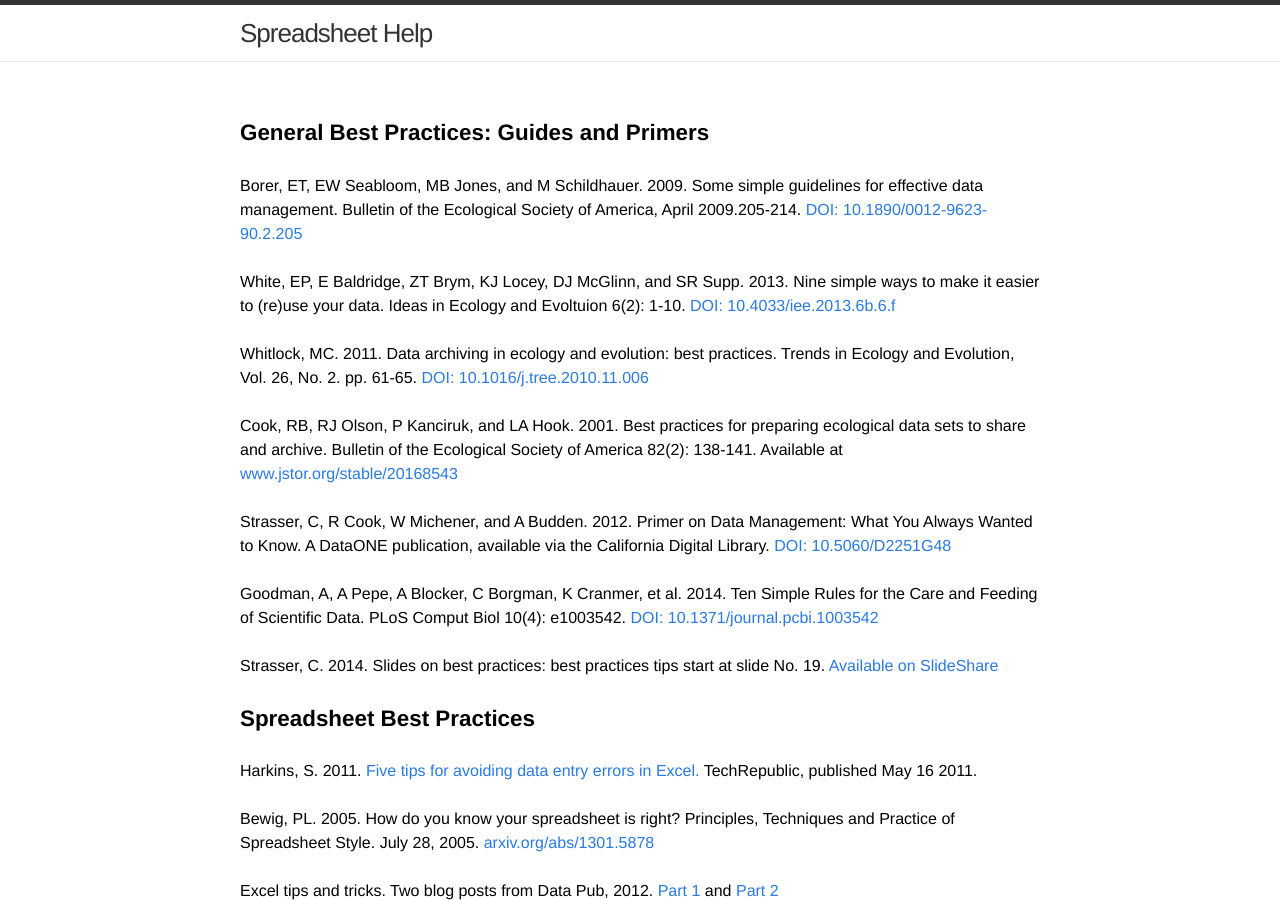
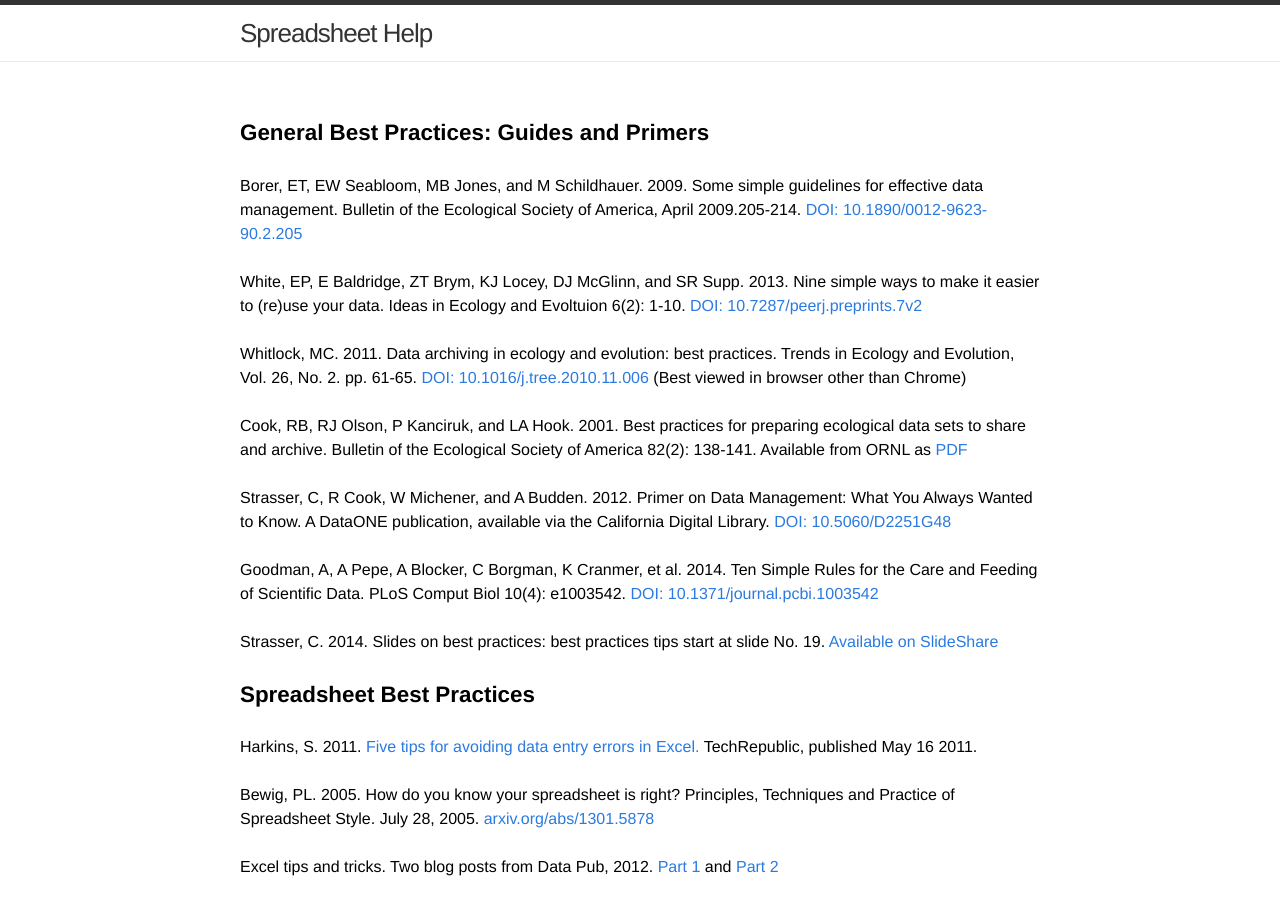
Before and after one commit to CDLUC3/spreadsheet-help, a Jekyll site: the page built from index.html, in a window 1280 px wide and 900 px high. Built offline with Jekyll 4.4.1, drawn with Linux system fonts in a browser that asks for light colours; Markdown is read by kramdown in place of the engine named in the settings.

Commit message:
fixing URLs

```diff
--- a/index.html
+++ b/index.html
@@ -11,13 +11,13 @@
 Borer, ET, EW Seabloom, MB Jones, and M Schildhauer. 2009. Some simple guidelines for effective data management. Bulletin of the Ecological Society of America, April 2009.205-214. <a href="http://dx.doi.org/10.1890/0012-9623-90.2.205">DOI: 10.1890/0012-9623-90.2.205</a>
 <br><br>
 
-White, EP, E Baldridge, ZT Brym, KJ Locey, DJ McGlinn, and SR Supp. 2013. Nine simple ways to make it easier to (re)use your data. Ideas in Ecology and Evoltuion 6(2): 1-10. <a href="http://dx.doi.org/10.4033/iee.2013.6b.6.f">DOI: 10.4033/iee.2013.6b.6.f</a>
+White, EP, E Baldridge, ZT Brym, KJ Locey, DJ McGlinn, and SR Supp. 2013. Nine simple ways to make it easier to (re)use your data. Ideas in Ecology and Evoltuion 6(2): 1-10. <a href="http://dx.doi.org/10.7287/peerj.preprints.7v2">DOI: 10.7287/peerj.preprints.7v2</a>
 <br><br>
 
-Whitlock, MC. 2011. Data archiving in ecology and evolution: best practices. Trends in Ecology and Evolution, Vol. 26, No. 2. pp. 61-65. <a href="http://dx.doi.org/10.1016/j.tree.2010.11.006">DOI: 10.1016/j.tree.2010.11.006</a>
+Whitlock, MC. 2011. Data archiving in ecology and evolution: best practices. Trends in Ecology and Evolution, Vol. 26, No. 2. pp. 61-65. <a href="http://dx.doi.org/10.1016/j.tree.2010.11.006">DOI: 10.1016/j.tree.2010.11.006</a> (Best viewed in browser other than Chrome)
 <br><br>
 
-Cook, RB, RJ Olson, P Kanciruk, and LA Hook. 2001. Best practices for preparing ecological data sets to share and archive. Bulletin of the Ecological Society of America 82(2): 138-141. Available at <a href="http://www.jstor.org/stable/20168543">www.jstor.org/stable/20168543</a>
+Cook, RB, RJ Olson, P Kanciruk, and LA Hook. 2001. Best practices for preparing ecological data sets to share and archive. Bulletin of the Ecological Society of America 82(2): 138-141. Available from ORNL as <a href="http://daac.ornl.gov/PI/BestPractices-2010.pdf">PDF</a>
 <br><br>
 
 Strasser, C, R Cook, W Michener, and A Budden. 2012. Primer on Data Management: What You Always Wanted to Know. A DataONE publication, available via the California Digital Library. <a href="http://dx.doi.org/10.5060/D2251G48">DOI: 10.5060/D2251G48</a>
```
